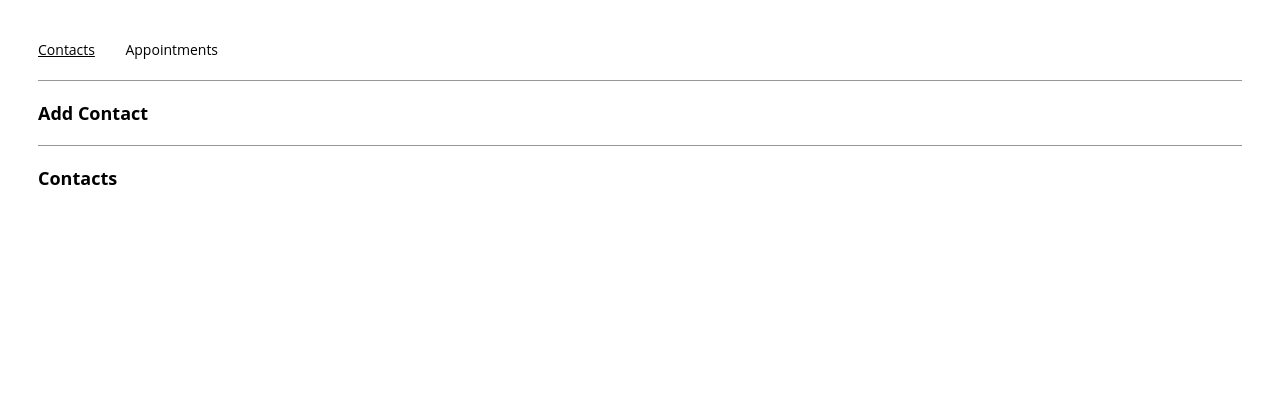
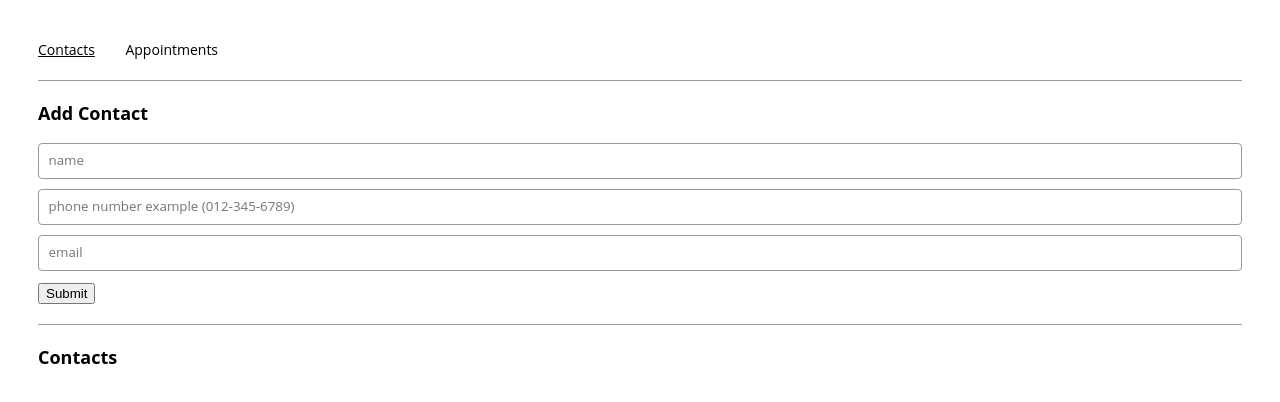
Before and after one commit to Shacript/appointment_planner_codecademy, a React (Create React App) app: page /contacts in a window 1280 px wide. Shown: the top 402 px of the page. Built offline with nearby package versions, Linux system fonts and the light colour scheme.

Commit message:
add Form to ContactForm

```diff
--- a/src/components/contactForm/ContactForm.js
+++ b/src/components/contactForm/ContactForm.js
@@ -7,9 +7,30 @@ export const ContactForm = ({
   setPhone,
   email,
   setEmail,
-  handleSubmit
+  handleSubmit,
 }) => {
   return (
-    ContactForm
+    <form onSubmit={handleSubmit}>
+      <input
+        value={name}
+        onChange={(e) => setName(e.target.value)}
+        placeholder="name"
+        required
+      />
+      <input
+        value={phone}
+        pattern="^[0-9]\d{2}-\d{3}-\d{4}$"
+        onChange={(e) => setPhone(e.target.value)}
+        placeholder="phone number example (012-345-6789)"
+        required
+      />
+      <input
+        value={email}
+        onChange={(e) => setEmail(e.target.value)}
+        placeholder="email"
+        required
+      />
+      <button type="submit">Submit</button>
+    </form>
   );
 };
```
